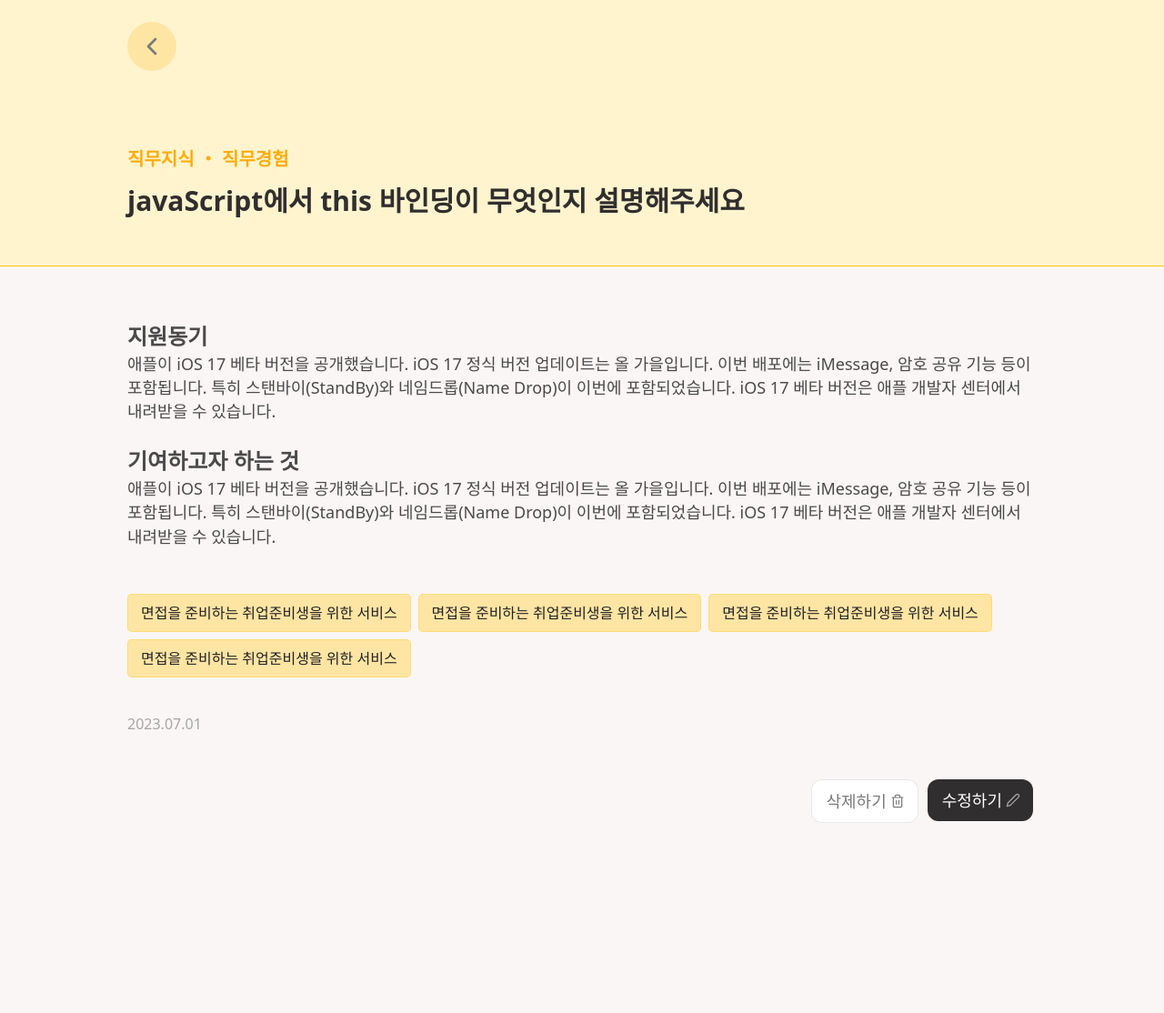
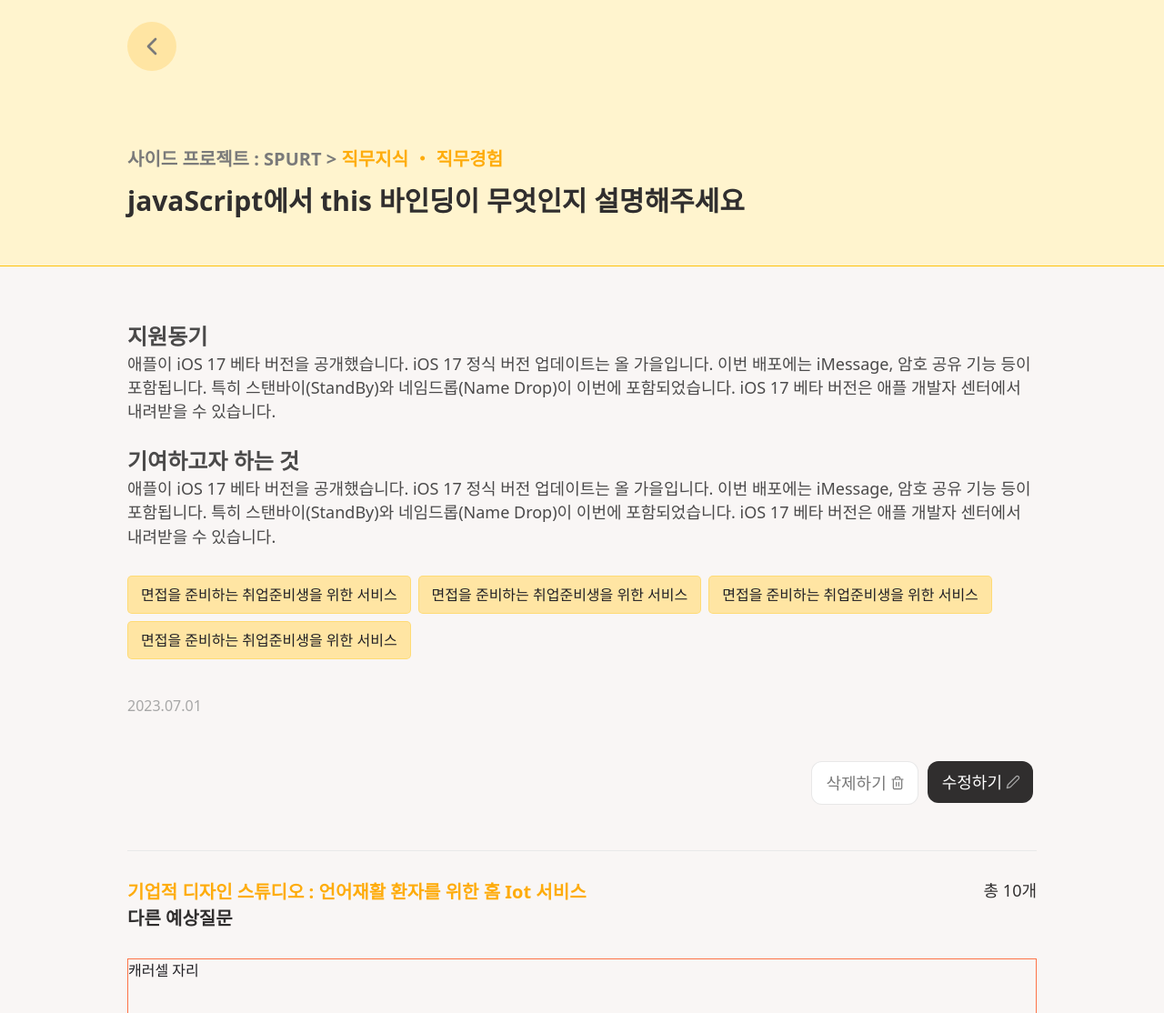
Before and after one commit to Nexters/Spurt, a Next.js app: page /read in a window 1280 px wide. Shown: the top 1114 px of the page at 91% size. Before the commit the page ends 1055 px from the top, so only its background shows below. Built offline with nearby package versions, Linux system fonts and the light colour scheme.

Commit message:
carousel 제외 마크업 완료

```diff
--- a/pages/experience.tsx
+++ b/pages/experience.tsx
@@ -170,7 +170,7 @@ const Experience = () => {
             <LinkIcon /> 링크 첨부
           </div>
           <input
-            className="text-body7 text-gray-500 ml-[20px] placeholder:text-gray-300 outline-none"
+            className="text-body7 text-gray-500 ml-[20px] w-[400px] placeholder:text-gray-300 outline-none"
             placeholder="링크를 첨부해주세요"
           ></input>
         </div>
--- a/pages/post.tsx
+++ b/pages/post.tsx
@@ -133,6 +133,7 @@ const Post = () => {
             키워드는 최대 20개까지 가능해요
           </p>
         </div>
+        {inputItems.length > 0 && (
           <div className="flex mb-[12px] gap-[6px] flex-wrap">
             {inputItems.map((item) => (
               <SumKeyWord
@@ -142,6 +143,7 @@ const Post = () => {
               />
             ))}
           </div>
+        )}
         <div>
           <AddKeyWordBtn value="키워드 추가" addInput={addInput}>
             키워드 추가
--- a/pages/read.tsx
+++ b/pages/read.tsx
@@ -3,9 +3,12 @@ import EditIcon from '@/img/edit-16.svg';
 import DelIcon from '@/img/trash-16.svg';
 import ArrowRightIcon from '@/img/arrow-right-circle-yellow-54.svg';
 import { useRouter } from 'next/router';
+import { useState } from 'react';
 
 const ReadPost = () => {
   const router = useRouter();
+
+  const [project, setProject] = useState(true);
 
   const key = [
     '면접을 준비하는 취업준비생을 위한 서비스',
@@ -29,14 +32,19 @@ const ReadPost = () => {
           </button>
         </div>
 
-        <div className="mt-[82px] mb-[10px] text-heading1 text-main-500">
+        <div className="flex flex-row mt-[82px] mb-[10px] text-heading1 text-main-500">
+          {project && (
+            <p className="text-heading1 text-gray-500">
+              사이드 프로젝트 : SPURT {'>'}&nbsp;{' '}
+            </p>
+          )}
           <p>직무지식 ・ 직무경험</p>
         </div>
         <p className="mb-[50px] text-title1 text-gray-700">
           javaScript에서 this 바인딩이 무엇인지 설명해주세요
         </p>
 
-        <div className="mt-[110px] mb-[50px] text-gray-600">
+        <div className="mt-[110px] mb-[30px] text-gray-600">
           <p className="text-title7">지원동기</p>
           <p className="text-body3">
             애플이 iOS 17 베타 버전을 공개했습니다. iOS 17 정식 버전 업데이트는
@@ -78,6 +86,19 @@ const ReadPost = () => {
             수정하기 <EditIcon />
           </CTA4>
         </div>
+        {project && (
+          <div className="mt-[-100px] mb-[150px]">
+            <hr />
+            <div className="flex flex-row justify-between mt-[30px]">
+              <p className="text-heading2 text-main-500">
+                기업적 디자인 스튜디오 : 언어재활 환자를 위한 홈 Iot 서비스
+              </p>
+              <p className="text-body2 text-gray-700">총 {10}개</p>
+            </div>
+            <p className="text-title8 text-gray-700 mb-[30px]">다른 예상질문</p>
+            <div className="border border-red h-[192px]">캐러셀 자리</div>
+          </div>
+        )}
       </div>
     </>
   );
```
Lines whose indentation alone changed are shown as unchanged.
